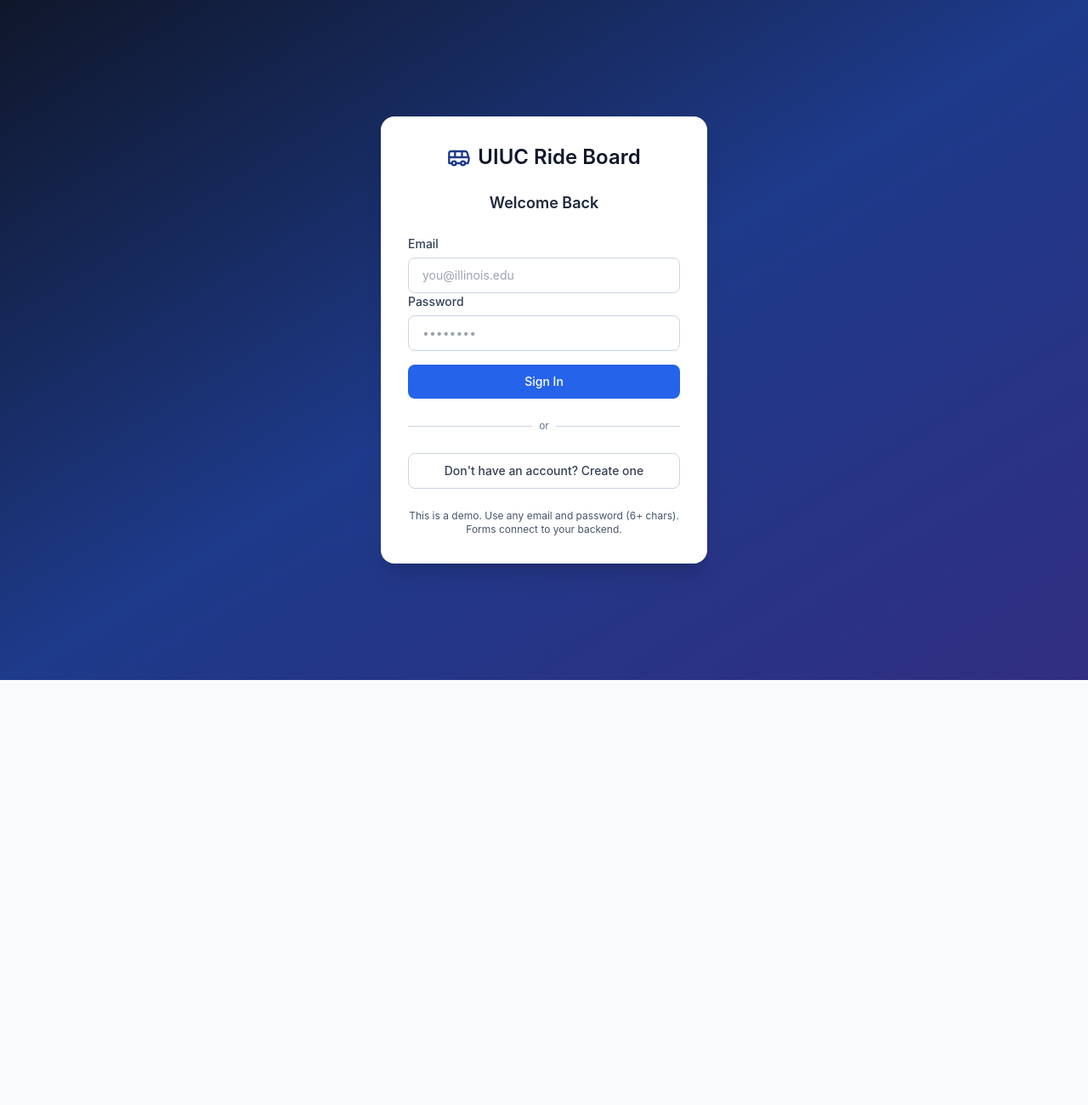
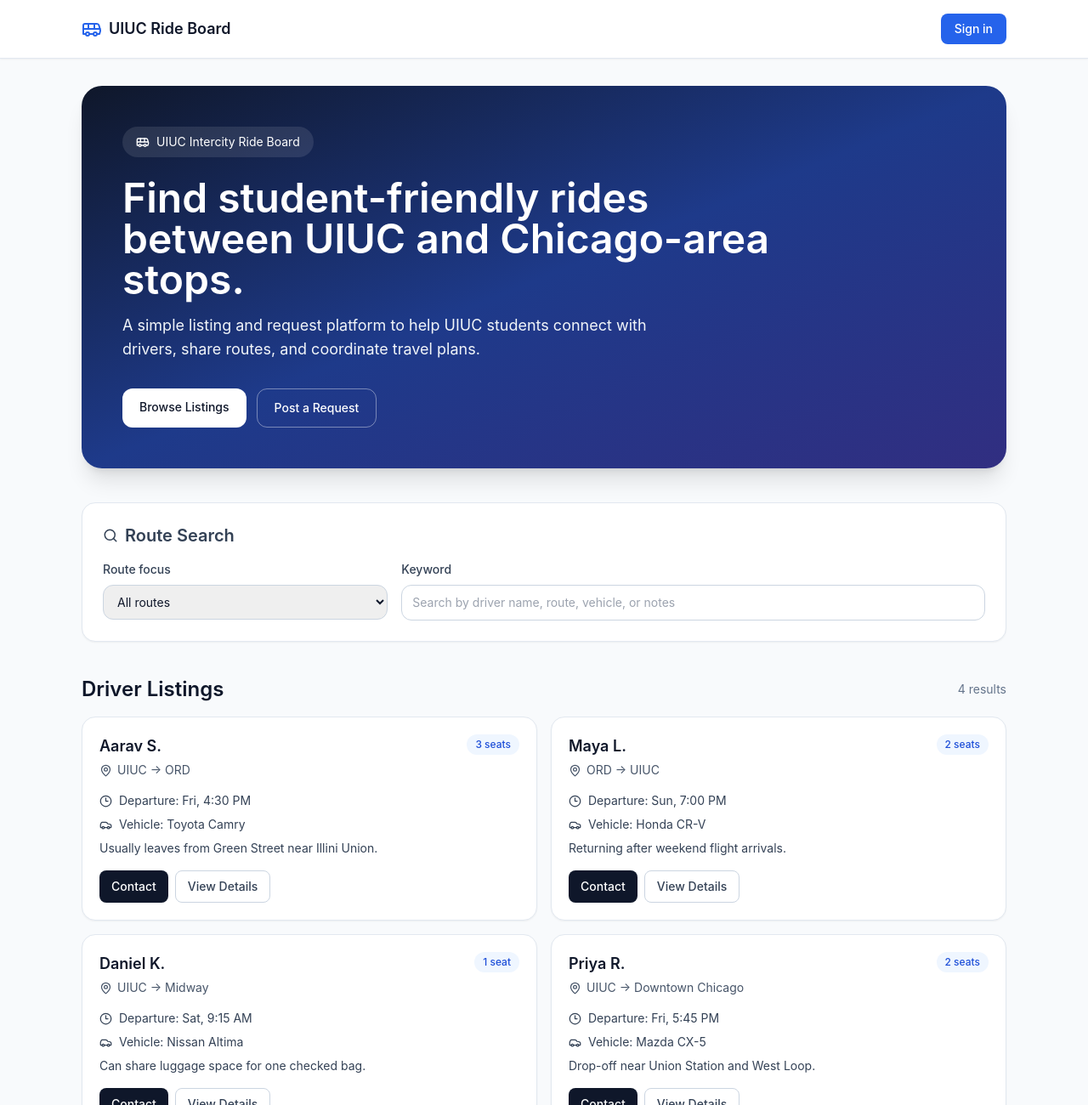
Before and after one commit to zhuojun9-blip/uiuc-ride-board, a React (Vite) app: page / in a window 1280 px wide. Shown: the top 1300 px of the page at 85% size. Before the commit the page ends 800 px from the top, so only its background shows below. Built offline with nearby package versions, Linux system fonts and the light colour scheme.

Commit message:
Add login/signup authentication system

```diff
--- a/src/App.jsx
+++ b/src/App.jsx
@@ -14,7 +14,7 @@
   User,
 } from 'lucide-react'
 
-function LoginPage({ onLogin }) {
+function LoginModal({ isOpen, onClose, onLogin }) {
   const [isSignUp, setIsSignUp] = useState(false)
   const [email, setEmail] = useState('')
   const [password, setPassword] = useState('')
@@ -49,24 +49,32 @@
 
     // Call parent onLogin with user data
     onLogin({ email, name: email.split('@')[0] })
+    setEmail('')
+    setPassword('')
+    setConfirmPassword('')
   }
 
+  if (!isOpen) return null
+
   return (
-    <div className="flex min-h-screen items-center justify-center bg-gradient-to-br from-slate-900 via-blue-900 to-indigo-900 px-4">
+    <div className="fixed inset-0 z-50 flex items-center justify-center bg-black/50 px-4">
       <motion.div
         className="w-full max-w-sm rounded-2xl bg-white p-6 shadow-xl sm:p-8"
         initial={{ opacity: 0, scale: 0.95 }}
         animate={{ opacity: 1, scale: 1 }}
         transition={{ duration: 0.3 }}
       >
-        <div className="mb-6 flex items-center justify-center gap-2">
-          <Bus size={28} className="text-blue-900" />
-          <h1 className="text-2xl font-semibold text-slate-900">UIUC Ride Board</h1>
+        <div className="mb-6 flex items-center justify-between">
+          <h2 className="text-lg font-semibold text-slate-800">
+            {isSignUp ? 'Create Account' : 'Sign In'}
+          </h2>
+          <button
+            onClick={onClose}
+            className="text-slate-500 transition hover:text-slate-700"
+          >
+            ✕
+          </button>
         </div>
-
-        <h2 className="mb-6 text-center text-lg font-semibold text-slate-800">
-          {isSignUp ? 'Create Account' : 'Welcome Back'}
-        </h2>
 
         {error && (
           <motion.div
@@ -122,12 +130,6 @@
           </button>
         </form>
 
-        <div className="mt-6 flex items-center gap-2">
-          <div className="h-px flex-1 bg-slate-300" />
-          <span className="text-xs text-slate-500">or</span>
-          <div className="h-px flex-1 bg-slate-300" />
-        </div>
-
         <button
           type="button"
           onClick={() => {
@@ -137,13 +139,13 @@
             setPassword('')
             setConfirmPassword('')
           }}
-          className="mt-6 w-full rounded-lg border border-slate-300 px-4 py-2.5 text-sm font-medium text-slate-700 transition hover:bg-slate-50"
+          className="mt-4 w-full rounded-lg border border-slate-300 px-4 py-2.5 text-sm font-medium text-slate-700 transition hover:bg-slate-50"
         >
           {isSignUp ? 'Already have an account? Sign in' : "Don't have an account? Create one"}
         </button>
 
-        <p className="mt-6 text-center text-xs text-slate-600">
-          This is a demo. Use any email and password (6+ chars). Forms connect to your backend.
+        <p className="mt-4 text-center text-xs text-slate-500">
+          This is a demo. Use any email and password (6+ chars).
         </p>
       </motion.div>
     </div>
@@ -152,6 +154,7 @@
 
 function App() {
   const [user, setUser] = useState(null)
+  const [showLoginModal, setShowLoginModal] = useState(false)
   const routes = [
     'All routes',
     'UIUC → ORD',
@@ -178,6 +181,7 @@
   const handleLogin = (userData) => {
     setUser(userData)
     localStorage.setItem('rideboard_user', JSON.stringify(userData))
+    setShowLoginModal(false)
   }
 
   const handleLogout = () => {
@@ -185,9 +189,14 @@
     localStorage.removeItem('rideboard_user')
   }
 
-  // Show login page if not authenticated
+  const handleBookingClick = (e) => {
+    e.preventDefault()
     if (!user) {
-    return <LoginPage onLogin={handleLogin} />
+      setShowLoginModal(true)
+    } else {
+      // User is logged in, proceed with booking action
+      alert('Booking action - connect to your backend here!')
+    }
   }
 
   const driverListings = [
@@ -290,6 +299,8 @@
           </div>
 
           <div className="flex items-center gap-4">
+            {user ? (
+              <>
                 <div className="flex items-center gap-2 text-sm text-slate-700">
                   <User size={16} />
                   <span className="hidden sm:inline font-medium">{user.name}</span>
@@ -301,6 +312,15 @@
                   <LogOut size={16} />
                   <span className="hidden sm:inline">Logout</span>
                 </button>
+              </>
+            ) : (
+              <button
+                onClick={() => setShowLoginModal(true)}
+                className="rounded-lg bg-blue-600 px-4 py-2 text-sm font-medium text-white transition hover:bg-blue-700"
+              >
+                Sign in
+              </button>
+            )}
           </div>
         </div>
       </header>
@@ -420,7 +440,10 @@
               </div>
 
               <div className="mt-4 flex flex-wrap gap-2">
-                <button className="rounded-lg bg-slate-900 px-3.5 py-2 text-sm font-medium text-white transition hover:bg-slate-800">
+                <button
+                  onClick={handleBookingClick}
+                  className="rounded-lg bg-slate-900 px-3.5 py-2 text-sm font-medium text-white transition hover:bg-slate-800"
+                >
                   Contact
                 </button>
                 <button className="rounded-lg border border-slate-300 px-3.5 py-2 text-sm font-medium text-slate-700 transition hover:bg-slate-100">
@@ -453,7 +476,10 @@
               <h3 className="mt-2 text-lg font-semibold text-slate-900">{request.rider}</h3>
               <p className="mt-1 text-sm text-slate-600">{request.timing}</p>
               <p className="mt-3 text-sm text-slate-700">{request.details}</p>
-              <button className="mt-4 rounded-lg bg-indigo-600 px-3.5 py-2 text-sm font-medium text-white transition hover:bg-indigo-500">
+              <button
+                onClick={handleBookingClick}
+                className="mt-4 rounded-lg bg-indigo-600 px-3.5 py-2 text-sm font-medium text-white transition hover:bg-indigo-500"
+              >
                 Offer Ride
               </button>
             </motion.article>
@@ -516,7 +542,8 @@
             </label>
             <div className="md:col-span-2">
               <button
-                type="submit"
+                onClick={handleBookingClick}
+                type="button"
                 className="rounded-lg bg-slate-900 px-4 py-2.5 text-sm font-medium text-white transition hover:bg-slate-800"
               >
                 Submit Application
@@ -588,6 +615,8 @@
           </form>
         </motion.article>
       </section>
+
+      <LoginModal isOpen={showLoginModal} onClose={() => setShowLoginModal(false)} onLogin={handleLogin} />
     </main>
   )
 }
```
Lines whose indentation alone changed are shown as unchanged.
